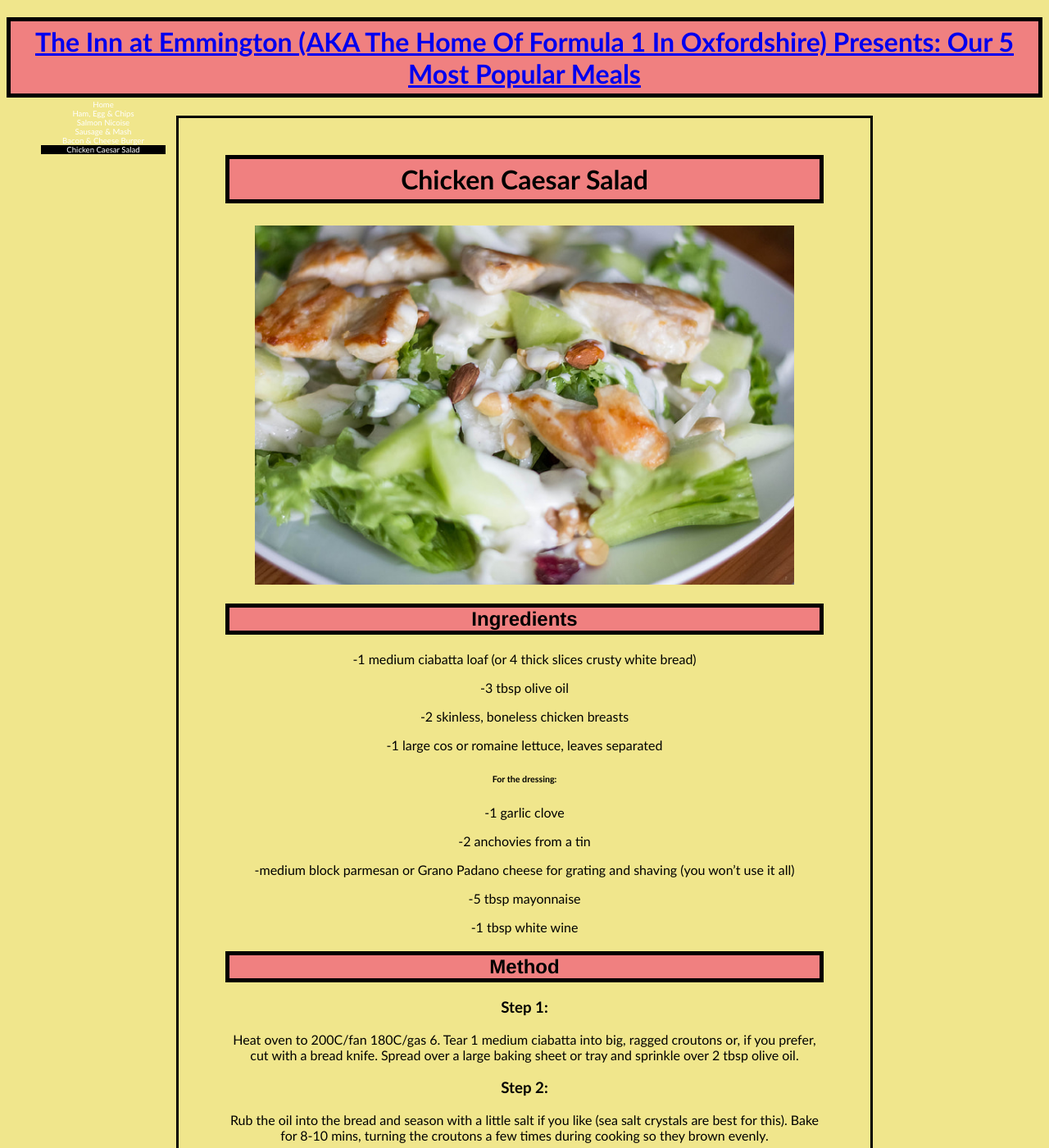
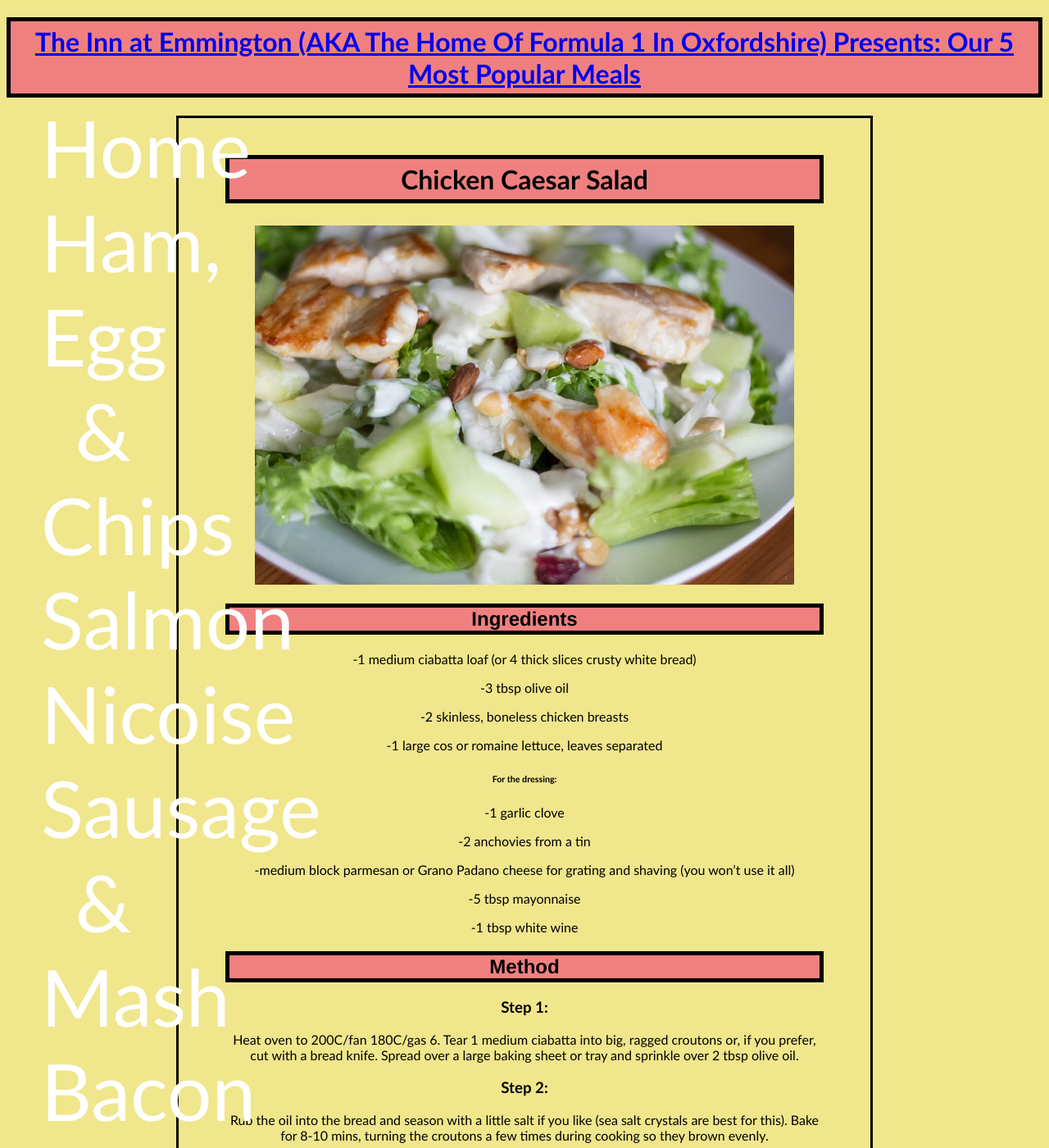
Before and after one commit to 19143507/inn-at-emmington, a Jekyll site: the page built from _recipes/chicken-caesar-salad.md, in a window 1280 px wide and 1400 px high. Shown: the whole window at 82% size. Built offline with Jekyll 4.4.1, drawn with Linux system fonts in a browser that asks for light colours.

Commit message:
Update recipes.css

```diff
--- a/styles/recipes.css
+++ b/styles/recipes.css
@@ -90,7 +90,7 @@ nav a {
 }
 
 nav {
-  background-color: cornflowerblue (43, 13, 64, 0.84);
+  background-color: cornflowerblue(43, 13, 64, 0.84);
   display: block;
   /*border: 1px solid blue; */
   width: 15%;
@@ -98,9 +98,9 @@ nav {
   margin: 0;
   min-width: 120px;
   position: fixed;
-  top: 6em;
+  top:6em;
   left: 0;
-  z-index: 12;
+  z-index: 5;
 }
 
 nav ul {
@@ -108,7 +108,7 @@ nav ul {
 }
 
 nav ul li {
-  font-size: .6rem;
+  font-size: 6rem;
 }
 
 .recipehere {
@@ -155,7 +155,7 @@ nav ul li {
   }
 
   nav ul {
-    font-size: 10rem;
+    font-size: 1rem;
   }
 }
 
```
